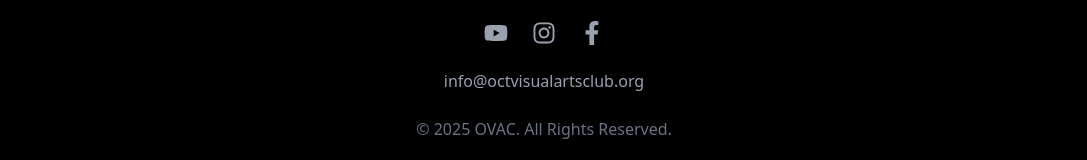
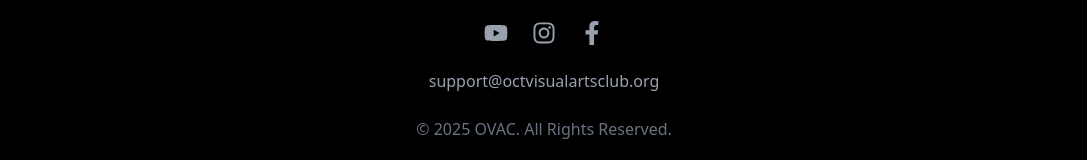
Before and after one commit to Tareq-Khalil/OVAC-Deploy, a React (Vite) app: page /about in a window 1280 px wide. Shown: the part 2583-2743 px from the top of the page, without its empty margins (96-1183 px from the left). Built offline with nearby package versions, Linux system fonts and the light colour scheme.

Commit message:
Update footer email address to support email

```diff
--- a/src/Components/Footer.jsx
+++ b/src/Components/Footer.jsx
@@ -27,8 +27,8 @@ const Footer = () => {
         </div>
         {/* adress and mail */}
         <div className="mb-6 text-gray-400">
-          <a href="mailto:info@octvisualartsclub.org" className="hover:text-[white] transition-colors duration-300">
-              info@octvisualartsclub.org
+          <a href="mailto:support@octvisualartsclub.org" className="hover:text-[white] transition-colors duration-300">
+              support@octvisualartsclub.org
           </a>
         </div>
         <div className="text-gray-500">
```
